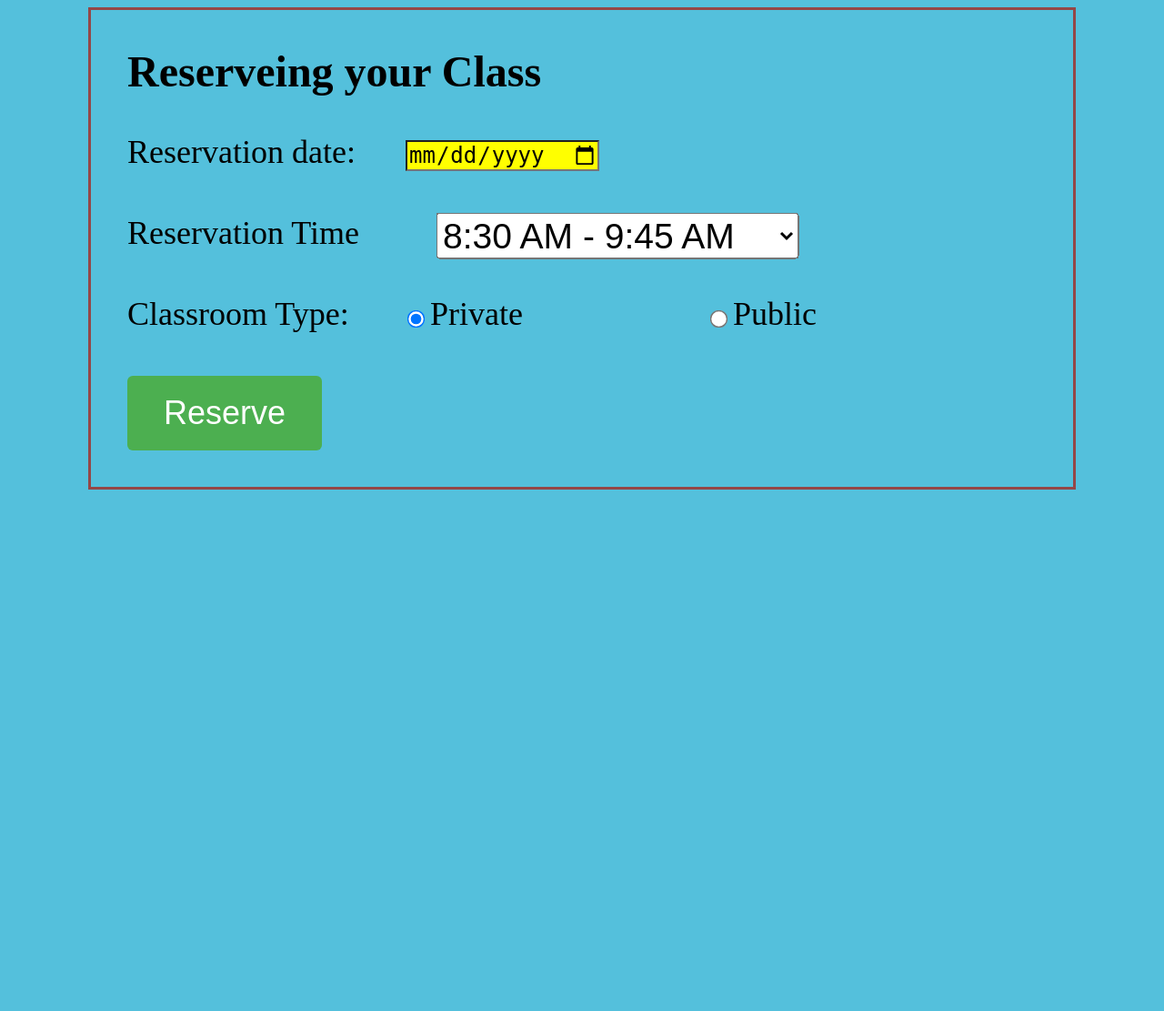
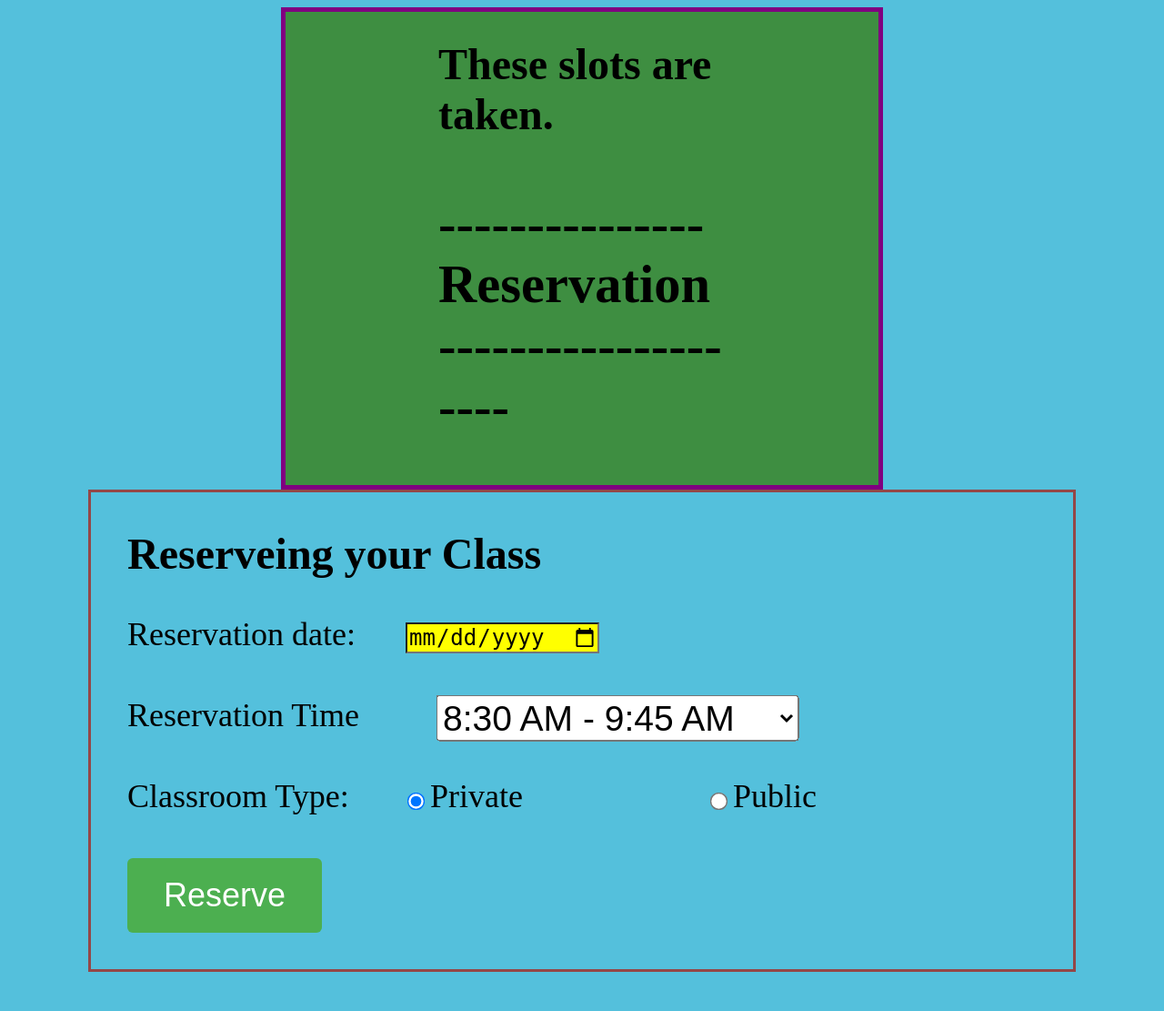
Before and after one commit to Baris000-eng/Comp491_Project, a Flask app: template templates/classroom_inside_reservation.html in a window 1280 px wide. Shown: the whole page at 91% size. Run offline with Flask 3, Linux system fonts and the light colour scheme; the template is opened without the code that fills it: most values are stand-ins (such as "Sample title", 1, 10 or a date in 2020).

Commit message:
Reservatins in the database are in a div in html, all reservations can bee seen, with scroll,problem in db solved due to connection, design pattern added

```diff
--- a/service/UserService.py
+++ b/service/UserService.py
@@ -577,7 +577,11 @@ def StudentReservesAClass():
         f.write(f'Reserved_classes : \n\n')
 
     # Return a response to the user
-    return render_template("classroom_inside_reservation.html")
+    conn = sqlite3.connect('reservations_db.db')
+    c = conn.cursor()
+    c.execute('SELECT * FROM reservations_db')
+    rows = c.fetchall()
+    return render_template('classroom_inside_reservation.html', rows=rows)
 
 
 def student_reserving_class():
--- a/static/reservation_single_class.css
+++ b/static/reservation_single_class.css
@@ -48,3 +48,63 @@ input[type="submit"] {
 input[type="submit"]:hover {
     background-color: #3e8e41;
 }
+
+.container {
+    border: 2px solid #000000;
+    background-color: #f5f5f5;
+    border-radius: 10px;
+    padding: 20px;
+    max-width: 800px;
+    margin: 0 auto;
+}
+
+ul {
+    list-style: none;
+    margin: 0;
+    padding: 0;
+}
+
+li {
+    font-family: 'WaltographRegular', Arial, sans-serif;
+    font-size: 12px;
+    color: #000000;
+    padding: 10px;
+    margin-right: 40px;
+    background-color: #ffffff;
+    border: 1px solid #000000;
+    border-radius: 5px;
+    margin-bottom: 10px;
+}
+
+li:hover {
+    background-color: #000000;
+    color: #ffffff;
+}
+
+div {
+    background-color: #3e8e41;
+    width: 50%;
+
+    margin: 0 auto;
+    padding: 10px;
+}
+
+
+/* This is the whole reservation box*/
+/* It contains all the reservations*/
+.box {
+    vertical-align: auto;
+    height: 500px;
+    border: 5px solid black;
+    border-color: purple;
+    /* For a scrollable box when wieving the classes reservations */
+    overflow-y: scroll;
+
+}
+
+/* This is single reservation*/
+/* It is represented element by element*/
+.content {
+    font-size: 50px;
+    padding: 20px;
+}
--- a/templates/classroom_inside_reservation.html
+++ b/templates/classroom_inside_reservation.html
@@ -7,9 +7,30 @@
     <meta name="viewport" content="width=device-width, initial-scale=1.0">
     <link rel="stylesheet" type="text/css" href="../static/reservation_single_class.css">
     <title>Document</title>
+    <style>
+
+    </style>
 </head>
 
 <body>
+
+    <div class="box">
+        <div class="content">
+            <h2>These slots are taken.</h2>
+
+            {% for row in rows %}
+            <h3>--------------- Reservation --------------------</h3>
+            <ul>
+                <li>Date: {{ row[0] }}</li>
+                <li>Time: {{ row[1] }}</li>
+                <li>Username: {{ row[2] }}</li>
+                <li>Public or Private: {{ row[3] }}</li>
+                <li>Classroom: {{ row[4] }}</li>
+                <li>Priority Reserved: {{ row[5] }}</li>
+            </ul>
+            {% endfor %}
+        </div>
+    </div>
     <form action="/student_reserving_class" method="post">
         <h2>Reserveing your Class</h2>
         <label for="classroom">Reservation date:</label>
@@ -45,6 +66,10 @@
         <br><br>
         <input type="submit" value="Reserve">
     </form>
+
+
+
 </body>
 
+
 </html>
```
Also changed, not shown: Students_reserved_classes_.txt (+94 -0 lines), reservations_db.db, students_signup_db.db.
